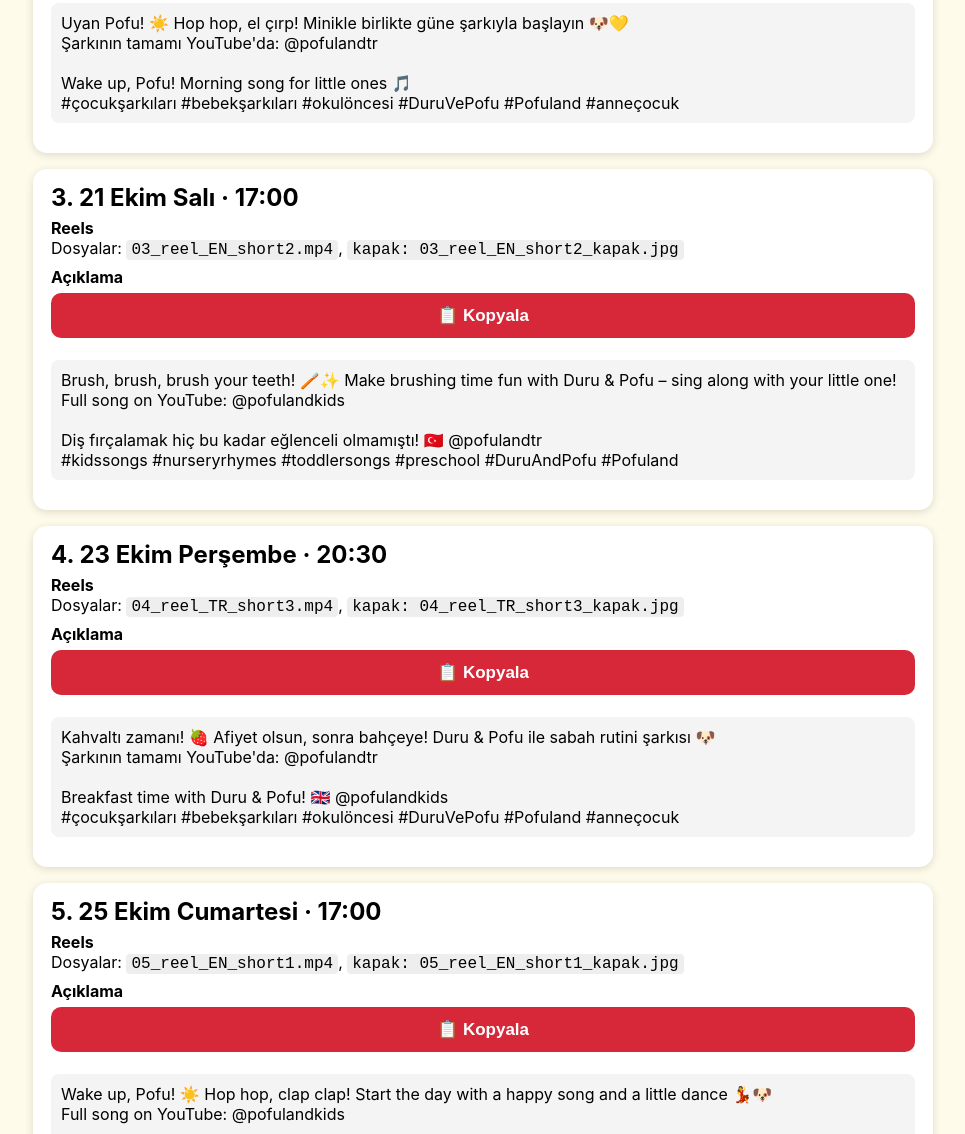
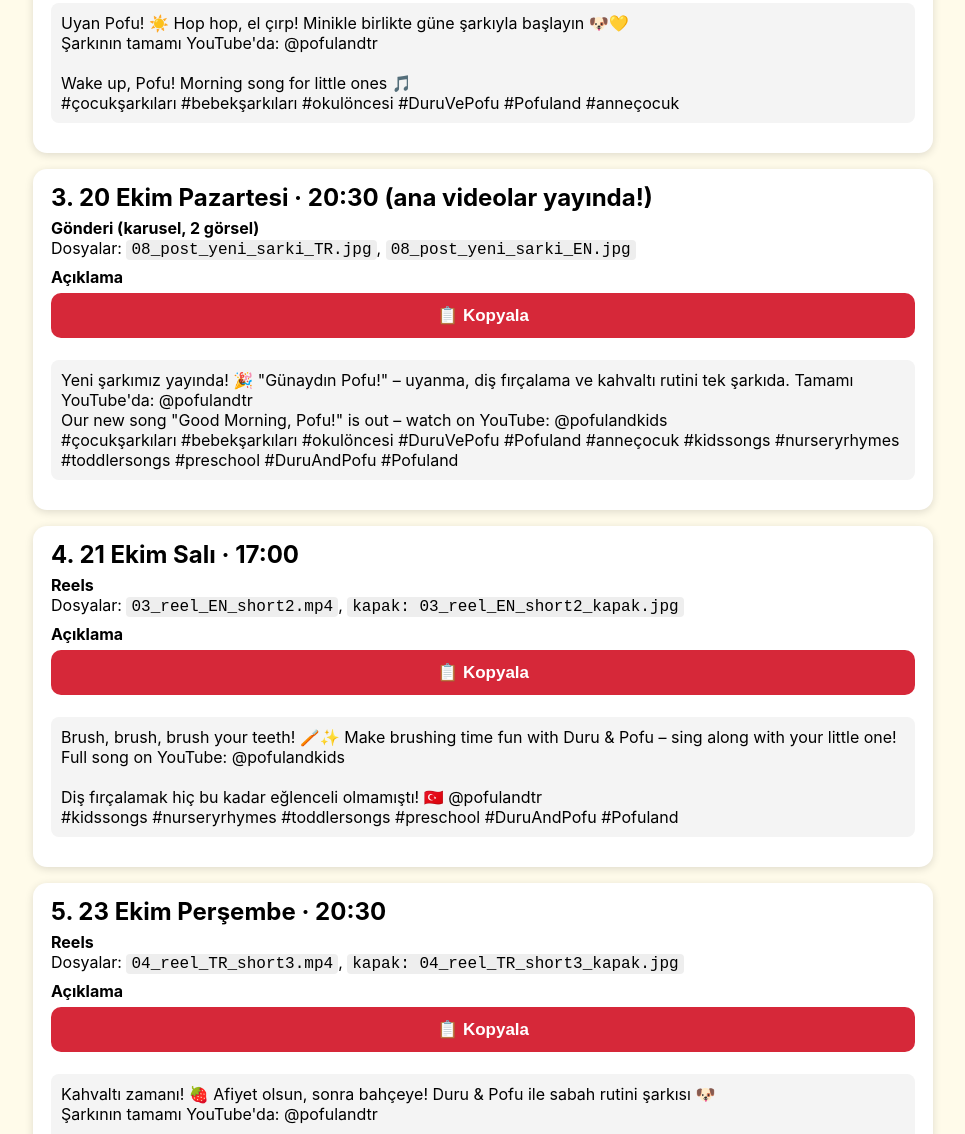
Before and after one commit to pofuland/pofuland.github.io, a plain HTML site: page ig/index.html in a window 1280 px wide. Shown: the part 1666-2800 px from the top of the page, without its empty margins (157-1122 px from the left). Drawn offline with Linux system fonts and the light colour scheme.

Commit message:
IG helper: move new-song post to Oct 20

```diff
--- a/ig/index.html
+++ b/ig/index.html
@@ -3,7 +3,7 @@
 function fb(t){var a=document.createElement('textarea');a.value=t;a.setAttribute('readonly','');a.style.position='fixed';a.style.top='-1000px';document.body.appendChild(a);a.select();a.setSelectionRange(0,99999);document.execCommand('copy');document.body.removeChild(a)}</script>
 <h1>🐶 Pofuland Instagram – ilk 2 hafta</h1><div class="s"><b>Her paylaşımda:</b> Instagram'da <b>+</b> → Gönderi/Reels → dosyaları seç → açıklamayı yapıştır → <b>Gelişmiş ayarlar</b> → <b>"Yapay zeka etiketi ekle" AÇ</b> (Reels'te zorunlu; şarkı yapay zekayla) → <b>"Bu gönderiyi planla"</b> → tarih/saat → <b>Planla</b>.<br>Reels kapağı: "Kapağı düzenle" → "Film rulosundan ekle" → kapak dosyası.<br>Dosyalar: <code>~/Movies/Pollo/instagram/ilk_2_hafta/</code> (telefona AirDrop ile gönder)</div>
 
-<h2 style="color:#d62839">📌 Bugün: sabitlenecek 3 tanıtım gönderisi</h2><div class="c"><h2>1a · Önce paylaş · 📌 sabitle</h2><b>Gönderi (tek görsel)</b><br>Dosya: <code>01_carousel_3_pofu.jpg</code><div style="margin-top:8px"><b>Açıklama</b> <button onclick="cp('q0',this)">📋 Kopyala</button></div><pre id="q0">Woof! I&#x27;m Pofu! 🐶 A small, fluffy puppy with floppy cream ears, a red collar and a little yellow star. I love jumping, dancing and morning hugs!
+<h2 style="color:#d62839">📌 ✅ Paylaşıldı: 3 tanıtım gönderisi (18 Ekim)</h2><div class="c"><h2>1a · Önce paylaş · 📌 sabitle</h2><b>Gönderi (tek görsel)</b><br>Dosya: <code>01_carousel_3_pofu.jpg</code><div style="margin-top:8px"><b>Açıklama</b> <button onclick="cp('q0',this)">📋 Kopyala</button></div><pre id="q0">Woof! I&#x27;m Pofu! 🐶 A small, fluffy puppy with floppy cream ears, a red collar and a little yellow star. I love jumping, dancing and morning hugs!
 
 Hav! Ben Pofu! 🐶 Sarkık kulaklı, kırmızı tasmalı, yıldızlı künyeli pofuduk bir köpekçik. Zıplamayı, dans etmeyi ve sabah sarılmalarını çok severim!
 #kidssongs #toddlersongs #DuruAndPofu #Pofuland #çocukşarkıları #bebekşarkıları #DuruVePofu</pre></div><div class="c"><h2>1b · İkinci paylaş · 📌 sabitle</h2><b>Gönderi (tek görsel)</b><br>Dosya: <code>01_carousel_2_duru.jpg</code><div style="margin-top:8px"><b>Açıklama</b> <button onclick="cp('q1',this)">📋 Kopyala</button></div><pre id="q1">Hi, I&#x27;m Duru! 👧 I have curly hair with red bows, and I love singing, dancing and playing with my best friend Pofu!
@@ -19,27 +19,26 @@
 
 Wake up, Pofu! Morning song for little ones 🎵
 #çocukşarkıları #bebekşarkıları #okulöncesi #DuruVePofu #Pofuland #anneçocuk</pre></div>
-<div class="c"><h2>3. 21 Ekim Salı · 17:00</h2><b>Reels</b><br>Dosyalar: <code>03_reel_EN_short2.mp4</code>, <code>kapak: 03_reel_EN_short2_kapak.jpg</code><div style="margin-top:8px"><b>Açıklama</b> <button onclick="cp('p3',this)">📋 Kopyala</button></div><pre id="p3">Brush, brush, brush your teeth! 🪥✨ Make brushing time fun with Duru &amp; Pofu – sing along with your little one!
+<div class="c"><h2>3. 20 Ekim Pazartesi · 20:30 (ana videolar yayında!)</h2><b>Gönderi (karusel, 2 görsel)</b><br>Dosyalar: <code>08_post_yeni_sarki_TR.jpg</code>, <code>08_post_yeni_sarki_EN.jpg</code><div style="margin-top:8px"><b>Açıklama</b> <button onclick="cp('p8',this)">📋 Kopyala</button></div><pre id="p8">Yeni şarkımız yayında! 🎉 &quot;Günaydın Pofu!&quot; – uyanma, diş fırçalama ve kahvaltı rutini tek şarkıda. Tamamı YouTube&#x27;da: @pofulandtr
+Our new song &quot;Good Morning, Pofu!&quot; is out – watch on YouTube: @pofulandkids
+#çocukşarkıları #bebekşarkıları #okulöncesi #DuruVePofu #Pofuland #anneçocuk #kidssongs #nurseryrhymes #toddlersongs #preschool #DuruAndPofu #Pofuland</pre></div><div class="c"><h2>4. 21 Ekim Salı · 17:00</h2><b>Reels</b><br>Dosyalar: <code>03_reel_EN_short2.mp4</code>, <code>kapak: 03_reel_EN_short2_kapak.jpg</code><div style="margin-top:8px"><b>Açıklama</b> <button onclick="cp('p3',this)">📋 Kopyala</button></div><pre id="p3">Brush, brush, brush your teeth! 🪥✨ Make brushing time fun with Duru &amp; Pofu – sing along with your little one!
 Full song on YouTube: @pofulandkids
 
 Diş fırçalamak hiç bu kadar eğlenceli olmamıştı! 🇹🇷 @pofulandtr
 #kidssongs #nurseryrhymes #toddlersongs #preschool #DuruAndPofu #Pofuland</pre></div>
-<div class="c"><h2>4. 23 Ekim Perşembe · 20:30</h2><b>Reels</b><br>Dosyalar: <code>04_reel_TR_short3.mp4</code>, <code>kapak: 04_reel_TR_short3_kapak.jpg</code><div style="margin-top:8px"><b>Açıklama</b> <button onclick="cp('p4',this)">📋 Kopyala</button></div><pre id="p4">Kahvaltı zamanı! 🍓 Afiyet olsun, sonra bahçeye! Duru &amp; Pofu ile sabah rutini şarkısı 🐶
+<div class="c"><h2>5. 23 Ekim Perşembe · 20:30</h2><b>Reels</b><br>Dosyalar: <code>04_reel_TR_short3.mp4</code>, <code>kapak: 04_reel_TR_short3_kapak.jpg</code><div style="margin-top:8px"><b>Açıklama</b> <button onclick="cp('p4',this)">📋 Kopyala</button></div><pre id="p4">Kahvaltı zamanı! 🍓 Afiyet olsun, sonra bahçeye! Duru &amp; Pofu ile sabah rutini şarkısı 🐶
 Şarkının tamamı YouTube&#x27;da: @pofulandtr
 
 Breakfast time with Duru &amp; Pofu! 🇬🇧 @pofulandkids
 #çocukşarkıları #bebekşarkıları #okulöncesi #DuruVePofu #Pofuland #anneçocuk</pre></div>
-<div class="c"><h2>5. 25 Ekim Cumartesi · 17:00</h2><b>Reels</b><br>Dosyalar: <code>05_reel_EN_short1.mp4</code>, <code>kapak: 05_reel_EN_short1_kapak.jpg</code><div style="margin-top:8px"><b>Açıklama</b> <button onclick="cp('p5',this)">📋 Kopyala</button></div><pre id="p5">Wake up, Pofu! ☀️ Hop hop, clap clap! Start the day with a happy song and a little dance 💃🐶
+<div class="c"><h2>6. 25 Ekim Cumartesi · 17:00</h2><b>Reels</b><br>Dosyalar: <code>05_reel_EN_short1.mp4</code>, <code>kapak: 05_reel_EN_short1_kapak.jpg</code><div style="margin-top:8px"><b>Açıklama</b> <button onclick="cp('p5',this)">📋 Kopyala</button></div><pre id="p5">Wake up, Pofu! ☀️ Hop hop, clap clap! Start the day with a happy song and a little dance 💃🐶
 Full song on YouTube: @pofulandkids
 
 Günaydın şarkısı Türkçe: @pofulandtr
 #kidssongs #nurseryrhymes #toddlersongs #preschool #DuruAndPofu #Pofuland</pre></div>
-<div class="c"><h2>6. 27 Ekim Pazartesi · 20:30</h2><b>Reels</b><br>Dosyalar: <code>06_reel_TR_short2.mp4</code>, <code>kapak: 06_reel_TR_short2_kapak.jpg</code><div style="margin-top:8px"><b>Açıklama</b> <button onclick="cp('p6',this)">📋 Kopyala</button></div><pre id="p6">Fırçala fırçala dişlerini! 🪥 Diş fırçalamayı sevdirmek için Duru &amp; Pofu ile birlikte söyleyin ✨
+<div class="c"><h2>7. 27 Ekim Pazartesi · 20:30</h2><b>Reels</b><br>Dosyalar: <code>06_reel_TR_short2.mp4</code>, <code>kapak: 06_reel_TR_short2_kapak.jpg</code><div style="margin-top:8px"><b>Açıklama</b> <button onclick="cp('p6',this)">📋 Kopyala</button></div><pre id="p6">Fırçala fırçala dişlerini! 🪥 Diş fırçalamayı sevdirmek için Duru &amp; Pofu ile birlikte söyleyin ✨
 Şarkının tamamı YouTube&#x27;da: @pofulandtr
 #çocukşarkıları #bebekşarkıları #okulöncesi #DuruVePofu #Pofuland #anneçocuk</pre></div>
-<div class="c"><h2>7. 29 Ekim Çarşamba · 17:00</h2><b>Reels</b><br>Dosyalar: <code>07_reel_EN_short3.mp4</code>, <code>kapak: 07_reel_EN_short3_kapak.jpg</code><div style="margin-top:8px"><b>Açıklama</b> <button onclick="cp('p7',this)">📋 Kopyala</button></div><pre id="p7">Breakfast time! 🍓 Yummy breakfast, then off to play. Bye-bye! 👋🐶
+<div class="c"><h2>8. 29 Ekim Çarşamba · 17:00</h2><b>Reels</b><br>Dosyalar: <code>07_reel_EN_short3.mp4</code>, <code>kapak: 07_reel_EN_short3_kapak.jpg</code><div style="margin-top:8px"><b>Açıklama</b> <button onclick="cp('p7',this)">📋 Kopyala</button></div><pre id="p7">Breakfast time! 🍓 Yummy breakfast, then off to play. Bye-bye! 👋🐶
 Full song on YouTube: @pofulandkids
 #kidssongs #nurseryrhymes #toddlersongs #preschool #DuruAndPofu #Pofuland</pre></div>
-<div class="c"><h2>8. 31 Ekim Cuma · 20:30</h2><b>Gönderi (karusel, 2 görsel)</b><br>Dosyalar: <code>08_post_yeni_sarki_TR.jpg</code>, <code>08_post_yeni_sarki_EN.jpg</code><div style="margin-top:8px"><b>Açıklama</b> <button onclick="cp('p8',this)">📋 Kopyala</button></div><pre id="p8">Yeni şarkımız yayında! 🎉 &quot;Günaydın Pofu!&quot; – uyanma, diş fırçalama ve kahvaltı rutini tek şarkıda. Tamamı YouTube&#x27;da: @pofulandtr
-Our new song &quot;Good Morning, Pofu!&quot; is out – watch on YouTube: @pofulandkids
-#çocukşarkıları #bebekşarkıları #okulöncesi #DuruVePofu #Pofuland #anneçocuk #kidssongs #nurseryrhymes #toddlersongs #preschool #DuruAndPofu #Pofuland</pre></div>
```
